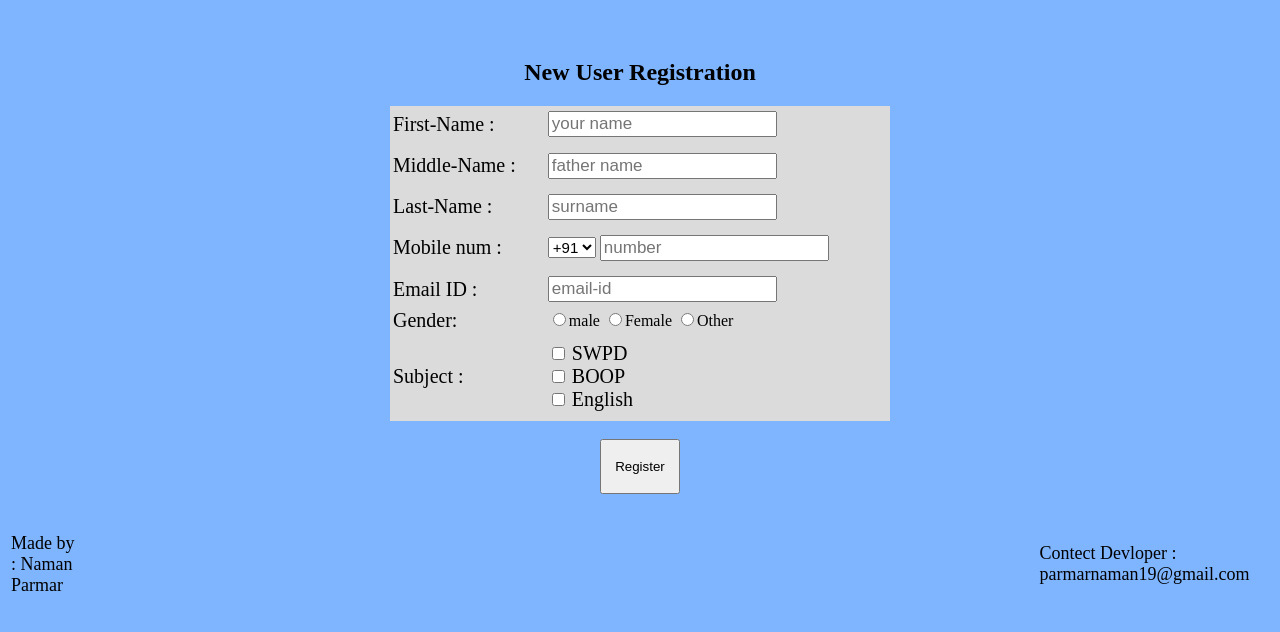
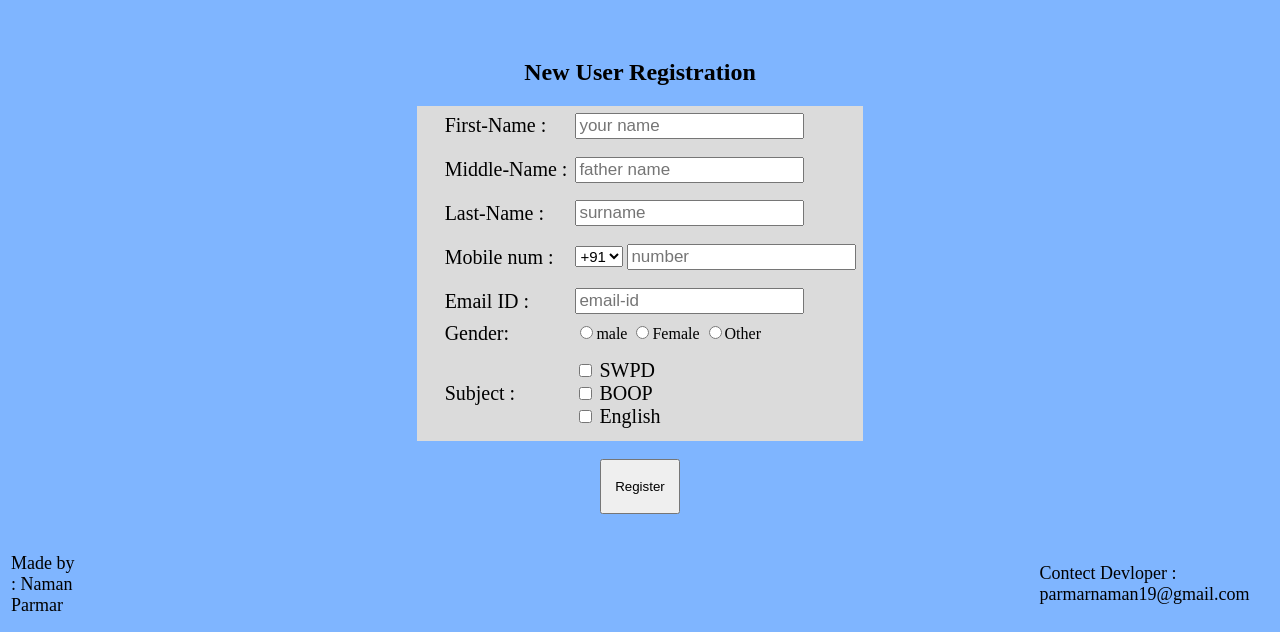
Before and after one commit to Naman0807/login_system, a plain HTML site: page regi.html in a window 1280 px wide. Shown: the part 168-800 px from the top of the page. Drawn offline with Linux system fonts and the light colour scheme.

Commit message:
adjust_border

```diff
--- a/regi.html
+++ b/regi.html
@@ -32,13 +32,14 @@
 		</table>
 	</header>
 	</head>
+
 	<body>
 		<br /><br /><br />
 		<h2 align="center">New User Registration</h2>
 
 		<div align="center">
 			<form>
-				<table style="height: 315px; width: 500px;background-color: #dbdbdb">
+				<table style="padding-left: 25px;height: 335px; width:auto;background-color: #dbdbdb">
 						<tr>
 							<td style="font-size: 20px"><label>First-Name :</label></td>
 							<td></td>
```
